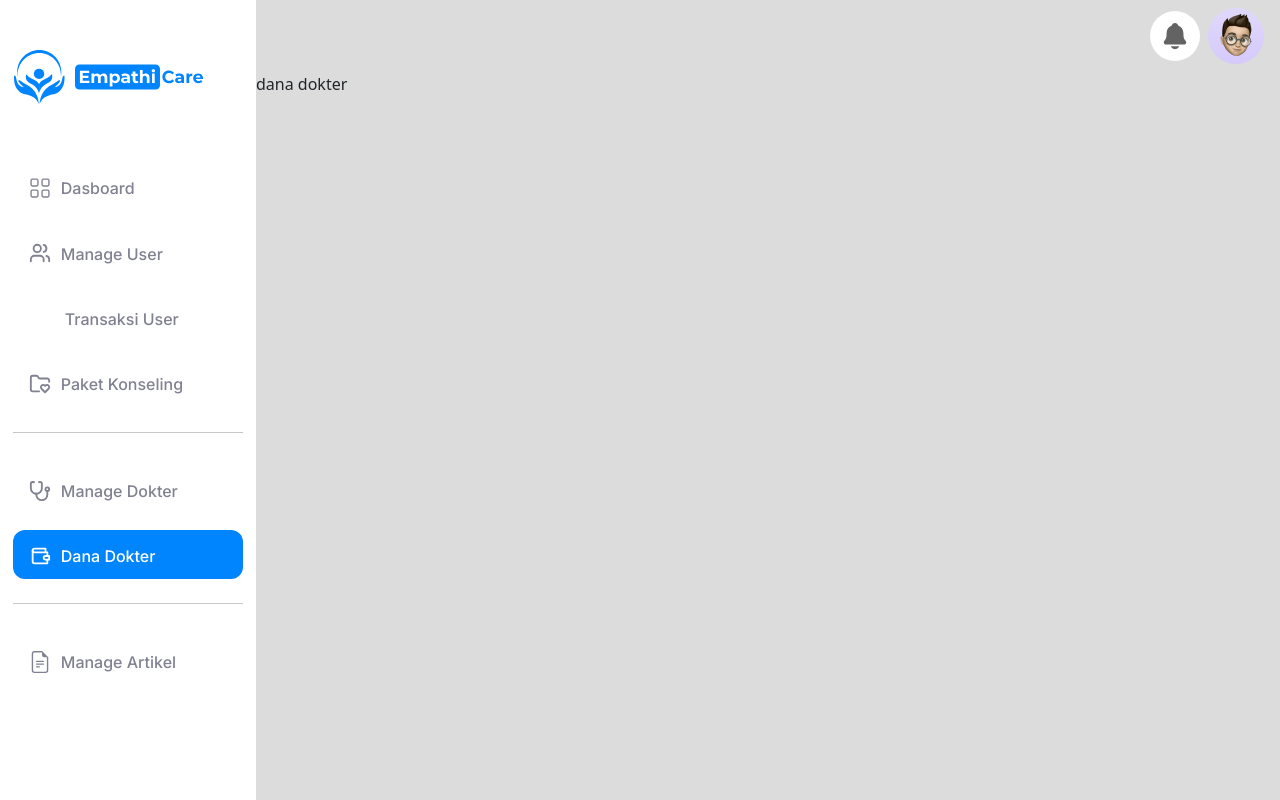
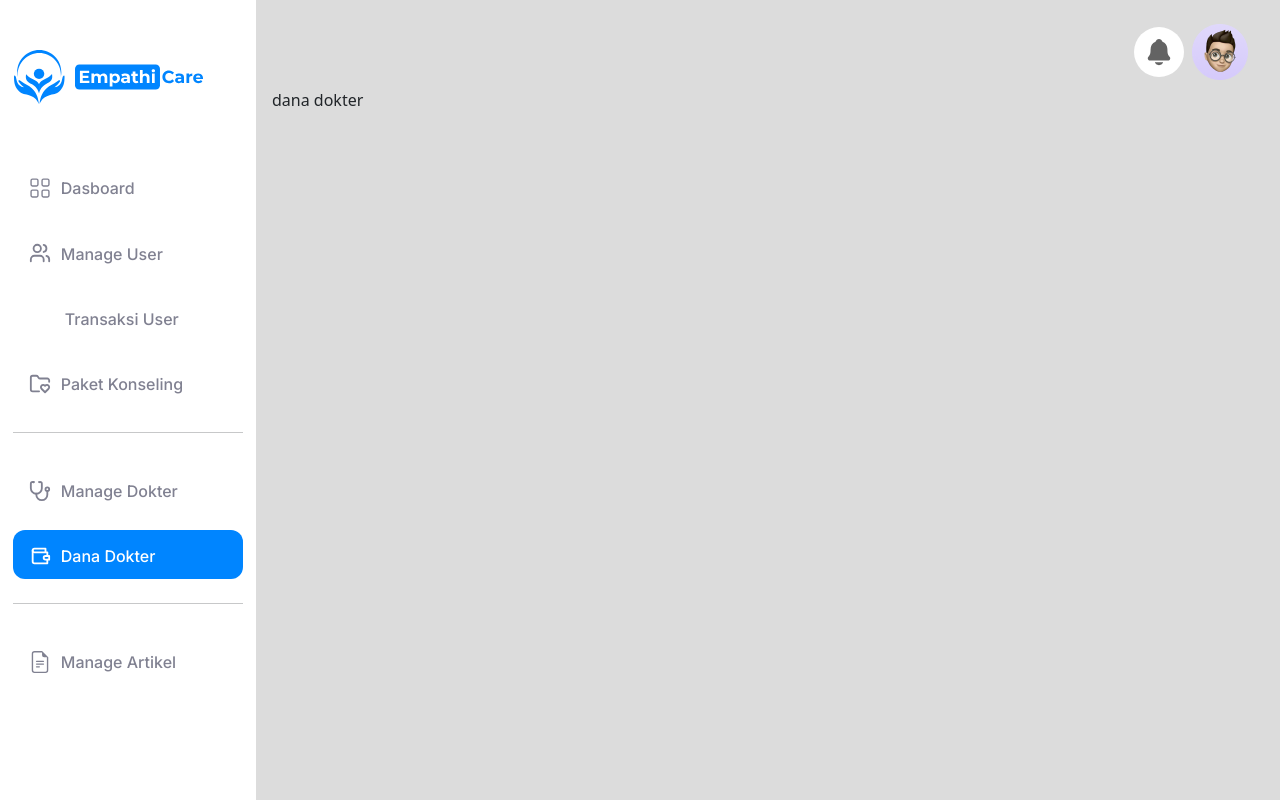
Before and after one commit to Capstone-Mental-Health-Care-Group-6/frontent-dekstop-admin, a React (Vite) app: page /admin-dana-dokter in a window 1280 px wide. Built offline with nearby package versions, Linux system fonts and the light colour scheme; some icons are missing.

Commit message:
update main padding

```diff
--- a/src/Layouts/Layouts.jsx
+++ b/src/Layouts/Layouts.jsx
@@ -34,7 +34,7 @@ function Layouts({ children, titlePage }) {
         </div>
       </div >
 
-      <main>
+      <main className='p-3' >
         <nav
           id="navbar"
           className="navbar bg-transparant sticky-top d-flex align-items-center justify-content-between px-3"
```
